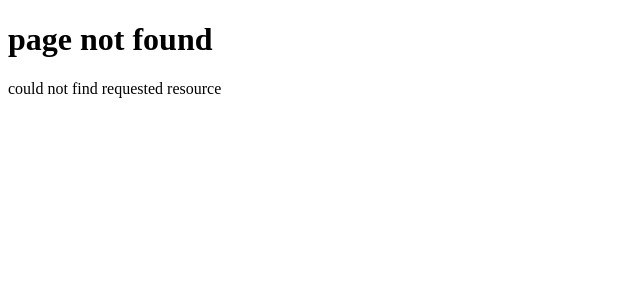
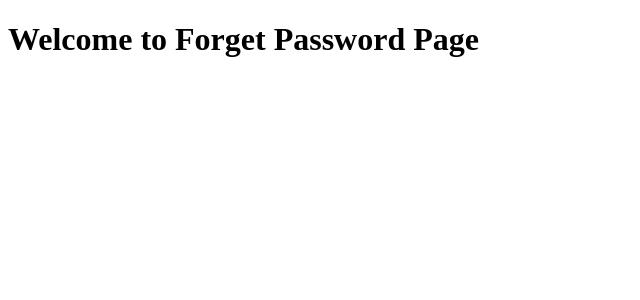
Before and after one commit to Rajitha-Kilaru/nextjs-course, a Next.js app: page /forget-password in a window 1280 px wide. Before the commit this address had no page. Shown: the top 300 px of the page, without its empty margins (0-640 px from the left). Built offline with nearby package versions, Linux system fonts and the light colour scheme.

Commit message:
route-group

```diff
--- /dev/null
+++ b/src/app/(auth)/forget-password/page.tsx
@@ -0,0 +1,5 @@
+export default function ForgetPassword() {
+    return (
+        <h1>Welcome to Forget Password Page</h1>
+    )
+}
--- /dev/null
+++ b/src/app/(auth)/login/page.tsx
@@ -0,0 +1,5 @@
+export default function Login() {
+    return (
+        <h1>Welcome to Login Page</h1>
+    )
+}
--- /dev/null
+++ b/src/app/(auth)/register/page.tsx
@@ -0,0 +1,5 @@
+export default function Register() {
+    return (
+        <h1>Welcome to Register Page</h1>
+    )
+}
```
